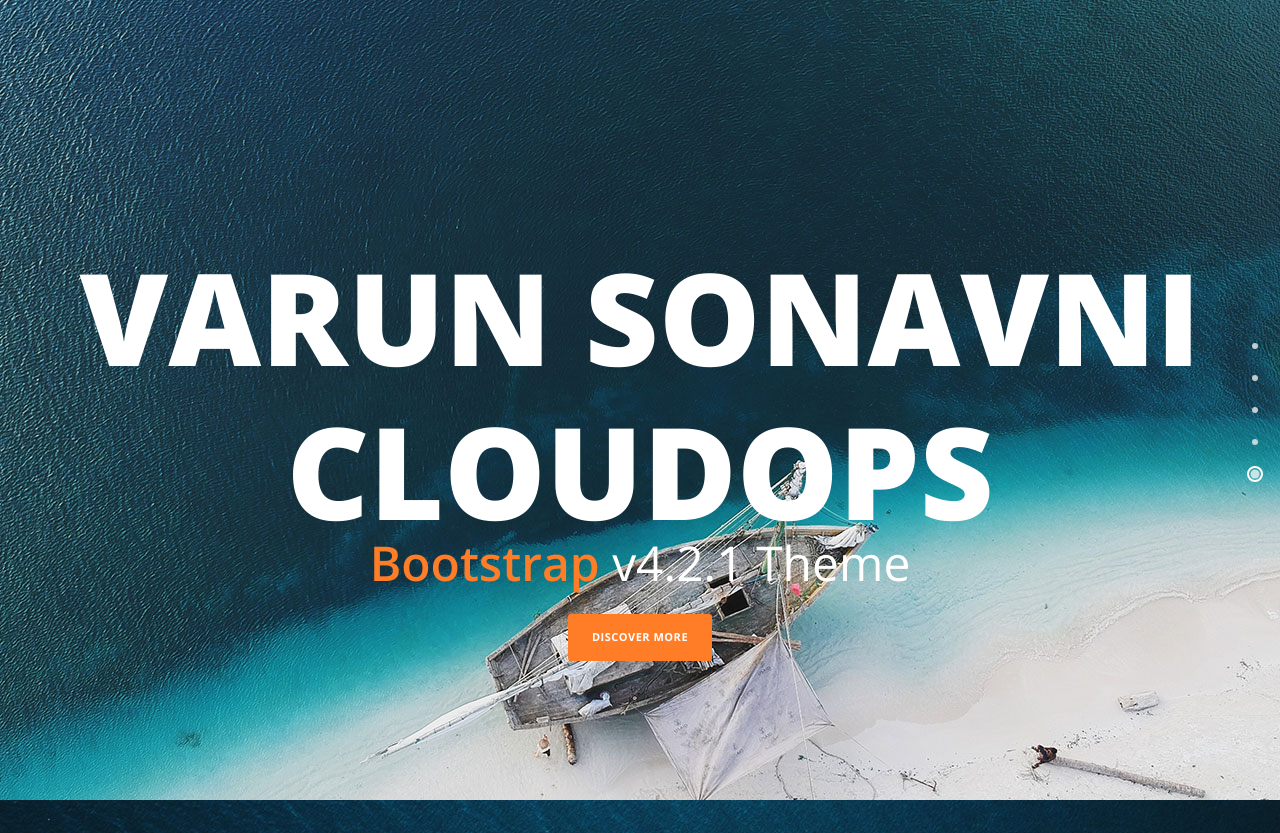
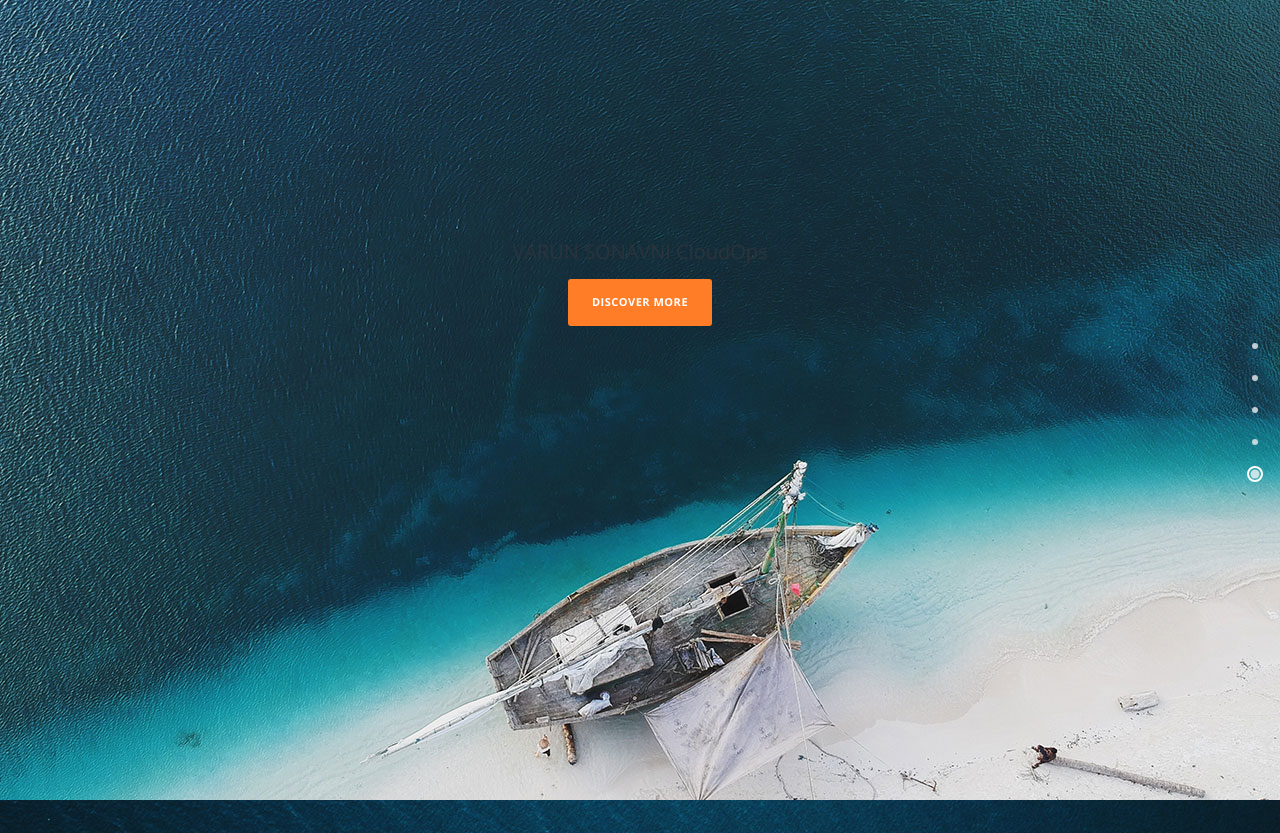
Before and after one commit to varunsonavni/html, a plain HTML site: page index.html in a window 1280 px wide. Shown: the top 833 px of the page. Drawn offline with nearby package versions, Linux system fonts and the light colour scheme.

Commit message:
Update index.html

```diff
--- a/index.html
+++ b/index.html
@@ -37,8 +37,8 @@ https://templatemo.com/tm-526-vanilla
     <div class="parallax-content baner-content" id="home">
         <div class="container">
             <div class="first-content">
-                <h1>VARUN SONAVNI CloudOps</h1>
-                <span><em>Bootstrap</em> v4.2.1 Theme</span>
+                <h2>VARUN SONAVNI CloudOps</h2>
+
                 <div class="primary-button">
                     <a href="#services">Discover More</a>
                 </div>
```
